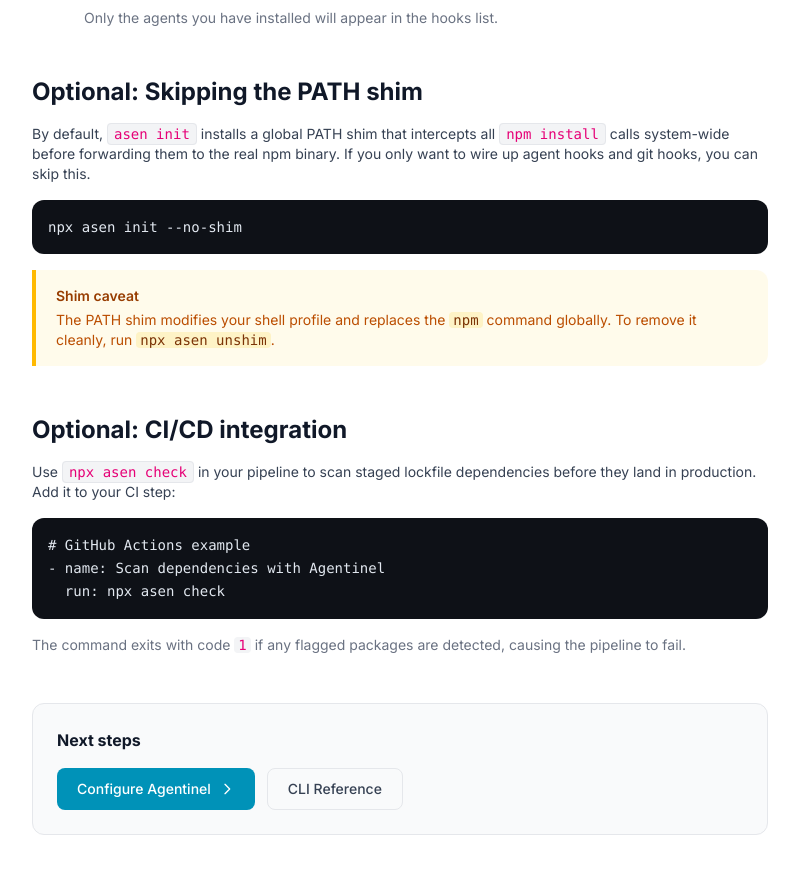
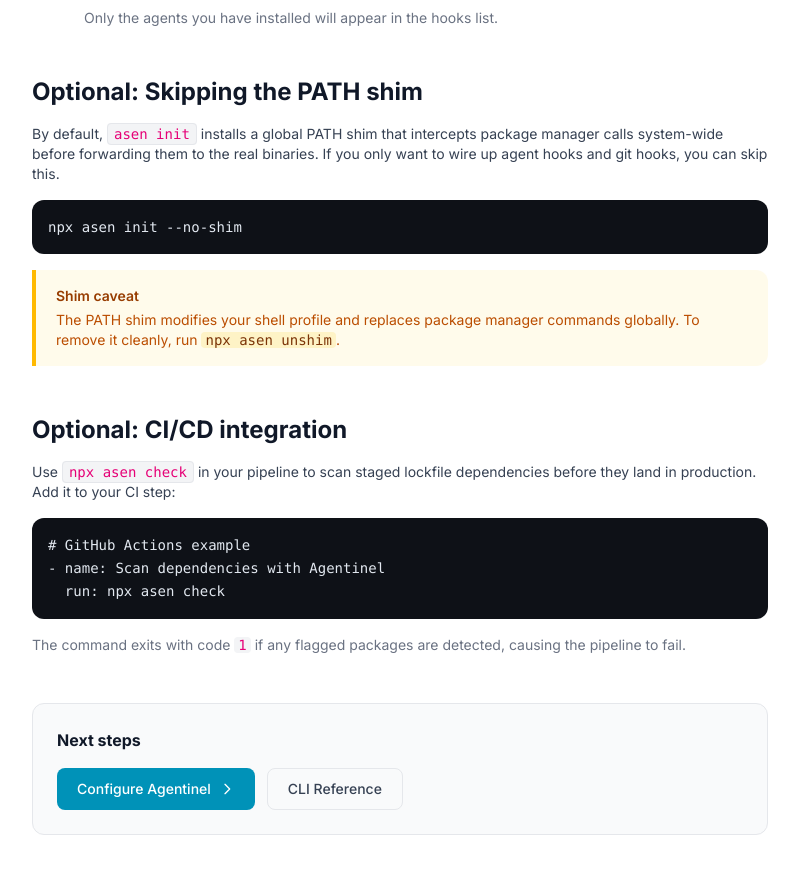
Before and after one commit to aman-janwani/Agentinel-website, a Next.js app: page /docs/installation in a window 1280 px wide. Shown: the part 1940-2813 px from the top of the page, without its empty margins (336-1135 px from the left). Built offline with nearby package versions, Linux system fonts and the light colour scheme.

Commit message:
docs: sync website with v1.2 updates (PyPI and Cargo support)

```diff
--- a/src/app/docs/commands/page.tsx
+++ b/src/app/docs/commands/page.tsx
@@ -218,7 +218,7 @@
           {
             flag: "--no-shim",
             description:
-              "Skip installing the global PATH shim that intercepts npm calls system-wide.",
+              "Skip installing the global PATH shim that intercepts package manager calls system-wide.",
           },
           {
             flag: "--force",
@@ -276,7 +276,7 @@
       <CommandSection
         name="asen init --no-shim"
         usage="npx asen init --no-shim"
-        description="Runs the standard init flow to wire up agent hooks and git hooks, but skips installing the global PATH shim that wraps the npm binary."
+        description="Runs the standard init flow to wire up agent hooks and git hooks, but skips installing the global PATH shim that wraps package manager binaries."
         flags={[]}
         exitCodes={[
           { code: "0", meaning: "Init successful without shim." },
@@ -428,7 +428,7 @@
       <CommandSection
         name="asen unshim"
         usage="npx asen unshim"
-        description="Removes the global PATH shim installed by asen init --shim. Cleans up the shim binary and removes the PATH entry from your shell profile. The real npm binary is restored to its original position."
+        description="Removes the global PATH shim installed by asen init --shim. Cleans up the shim binary and removes the PATH entry from your shell profile. The real package manager binaries are restored to their original positions."
         flags={[
           {
             flag: "--dry-run",
--- a/src/app/docs/installation/page.tsx
+++ b/src/app/docs/installation/page.tsx
@@ -237,11 +237,7 @@
         </h2>
         <p className="mb-4 text-sm">
           By default, <code className="bg-gray-100 text-pink-600 px-1.5 py-0.5 rounded font-mono border border-gray-200">asen init</code> installs a global PATH
-          shim that intercepts all{" "}
-          <code className="bg-gray-100 text-pink-600 px-1.5 py-0.5 rounded font-mono border border-gray-200">
-            npm install
-          </code>{" "}
-          calls system-wide before forwarding them to the real npm binary. If you only want to wire up agent hooks and git hooks, you can skip this.
+          shim that intercepts package manager calls system-wide before forwarding them to the real binaries. If you only want to wire up agent hooks and git hooks, you can skip this.
         </p>
         <CodeBlock>npx asen init --no-shim</CodeBlock>
         <div className="border-l-4 border-amber-400 bg-amber-50 rounded-r-xl px-5 py-4 mt-4">
@@ -249,11 +245,7 @@
             Shim caveat
           </p>
           <p className="text-sm text-amber-700">
-            The PATH shim modifies your shell profile and replaces the{" "}
-            <code className="bg-amber-100 text-amber-900 px-1 rounded font-mono">
-              npm
-            </code>{" "}
-            command globally. To remove it cleanly, run{" "}
+            The PATH shim modifies your shell profile and replaces package manager commands globally. To remove it cleanly, run{" "}
             <code className="bg-amber-100 text-amber-900 px-1 rounded font-mono">
               npx asen unshim
             </code>
--- a/src/components/sections/FeaturesGrid.tsx
+++ b/src/components/sections/FeaturesGrid.tsx
@@ -221,7 +221,7 @@
                 <p className="text-xs font-semibold uppercase tracking-widest text-[#00E5CC] mb-2">Deep Tree Scanning</p>
                 <h3 className="font-serif text-2xl text-[#0A0A0A] mb-2">All 67 packages. Not just one.</h3>
                 <p className="text-gray-500 text-sm leading-relaxed">
-                  <code className="text-gray-700 bg-gray-100 px-1 rounded font-mono text-xs">npm install express</code> brings in its full dependency tree. We scan every single one.
+                  <code className="text-gray-700 bg-gray-100 px-1 rounded font-mono text-xs">npm</code>, <code className="text-gray-700 bg-gray-100 px-1 rounded font-mono text-xs">pip</code>, or <code className="text-gray-700 bg-gray-100 px-1 rounded font-mono text-xs">cargo</code> brings in its full dependency tree. We scan every single one.
                 </p>
               </div>
               <div className="flex-1 flex items-center justify-center min-h-[160px]">
--- a/src/components/sections/HeroSection.tsx
+++ b/src/components/sections/HeroSection.tsx
@@ -12,10 +12,11 @@
 
 const NORMAL_HOOK_LINES: RichTerminalLine[] = [
   { text: "" },
-  { text: "⚠️ agentinel warning: left-pad-malicious is 2 days old and has 12 downloads.", color: "text-amber-400 font-semibold" },
-  { text: "" },
+  { text: "⚠️ agentinel warning: 'react-codeshift' does not exist on npm (hallucination).", color: "text-amber-400 font-semibold" },
+  { text: "⚠️ agentinel warning: 'unused-imports' is 2 days old and has 12 downloads.", color: "text-amber-400 font-semibold" },
   { text: "This matches the profile of a slopsquatting or malicious package.", color: "text-amber-400" },
   { text: "" },
+  { text: "agentinel blocked the installation.", color: "text-[#FF5F56]" },
 ];
 
 const CLAUDE_LINES: RichTerminalLine[] = [
@@ -45,7 +46,7 @@
 ];
 
 const TABS = [
-  { id: "normal" as const, label: "Normal Hook", command: "npm install left-pad-malicious", lines: NORMAL_HOOK_LINES, title: "bash -- agentinel" },
+  { id: "normal" as const, label: "Normal Hook", command: "npm install react-codeshift unused-imports", lines: NORMAL_HOOK_LINES, title: "bash -- agentinel" },
   { id: "claude" as const, label: "Claude Code", command: "claude: npm install react-router-v7-beta", lines: CLAUDE_LINES, title: "PreToolUse -- agentinel" },
 ];
 
```
